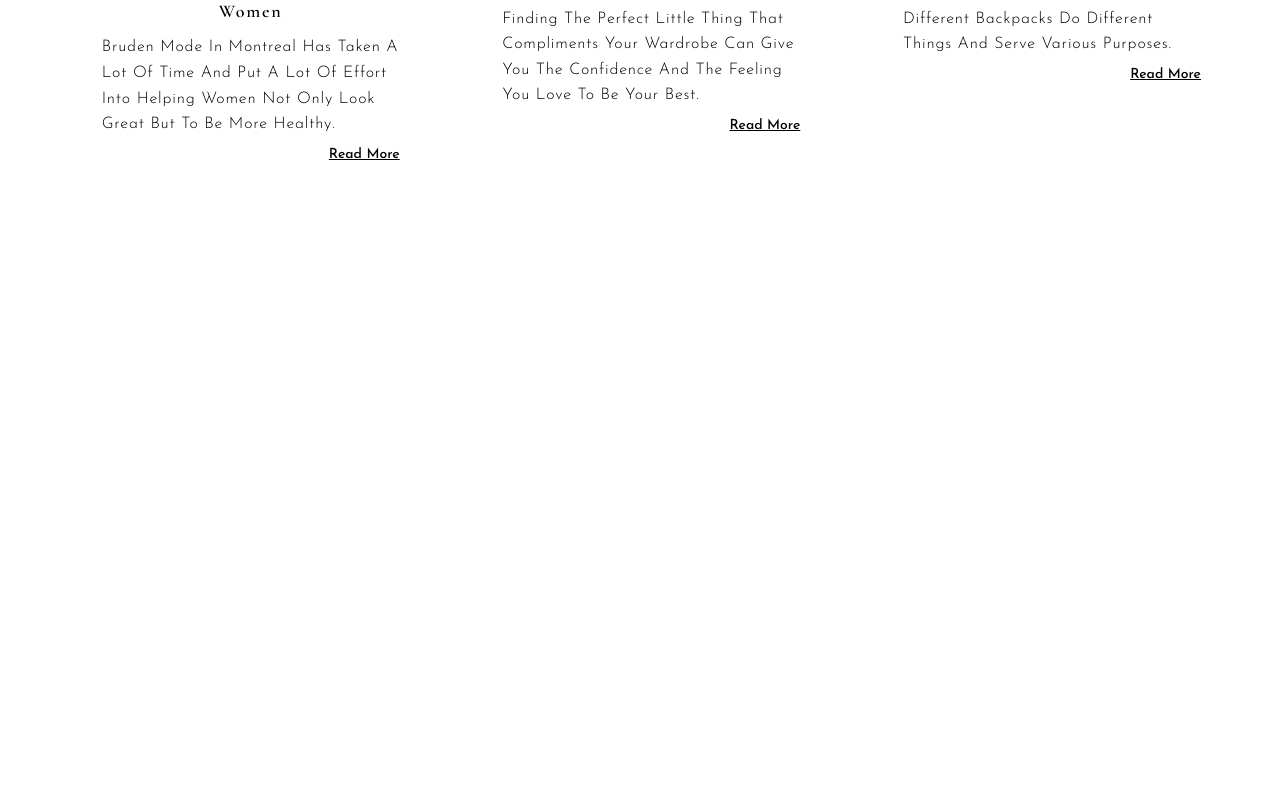
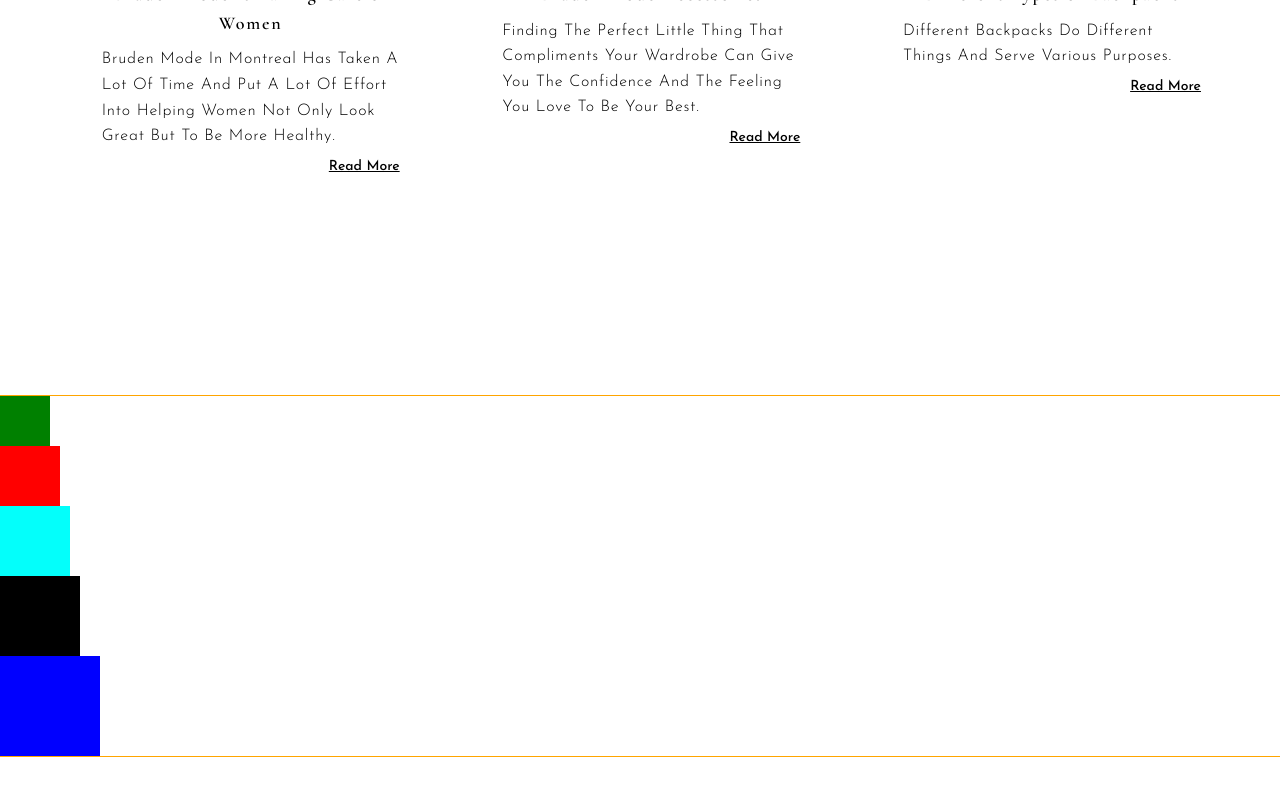
Before and after one commit to yevhenii-nykytiuk/pactice--maket--4, a plain HTML site: page index.html in a window 1280 px wide. Shown: the part 3938-4734 px from the top of the page. Before the commit the page ends 4300 px from the top, so only its background shows below. Drawn offline with nearby package versions, Linux system fonts and the light colour scheme.

Commit message:
added project

```diff
--- a/css/styles.css
+++ b/css/styles.css
@@ -24,6 +24,7 @@ ul {
 img {
   display: block;
   max-width: 100%;
+  height: auto;
 }
 
 .list {
@@ -523,8 +524,18 @@ img {
   letter-spacing: 0.1em;
   text-transform: capitalize;
   color: #000000;
-  text-align: center;
   margin-bottom: 60px;
+  display: flex;
+  align-items: center;
+  flex-direction: column;
+}
+
+.title-latest::after {
+  margin-top: 10px;
+  width: 100px;
+  border: 1px solid #DE1616;
+  display: block;
+  content: '';
 }
 
 .latest-list {
@@ -543,6 +554,7 @@ img {
 .card {
   background-color: #fff;
   cursor: pointer;
+  height: 466px;
 }
 
 .card:hover {
@@ -609,4 +621,89 @@ img {
 
 }
 
+
 /* ========================</SECTION-LATESK>===================== */
+
+
+
+
+.container-module-5 {
+  height: 1000px;
+  outline: 1px solid rgb(175, 1, 1);
+}
+
+.wrapper-cintainer {
+  position: relative;
+  /* display: flex;
+  height: 500px;
+  justify-content: center;
+  align-items: center; */
+  outline: 1px solid orange;
+}
+
+.box {
+  width: 500px;
+  cursor: pointer;
+}
+
+.green {
+  top: 0;
+  left: 0;
+  width: 50px;
+  height: 50px;
+  background-color: green;
+
+  transition: transform 2000ms ease;
+}
+
+.red {
+  width: 60px;
+  height: 60px;
+  background-color: red;
+
+  transition: transform 2000ms ease-in;
+}
+
+.white {
+  width: 70px;
+  height: 70px;
+  background-color: rgb(3, 255, 251);
+
+  transition: transform 2000ms ease-out;
+}
+
+.black {
+  width: 80px;
+  height: 80px;
+  background-color: black;
+  transition: transform 2000ms ease-in-out;
+}
+
+.blue {
+  width: 100px;
+  height: 100px;
+  background-color: blue;
+}
+
+  /* transition: transform 2000ms ease;
+}
+
+.blue:hover {
+  transform: translate(500px);
+}
+
+.box:hover:nth-child(1) {
+  transform: translate(100px);
+}
+
+.box:hover:nth-child(2) {
+  transform: translate(100px);
+}
+
+.box:hover:nth-child(3) {
+  transform: translate(100px);
+}
+
+.box:hover:nth-child(4) {
+  transform: translate(100px);
+} */
--- a/index.html
+++ b/index.html
@@ -358,6 +358,17 @@
         </div>
       </section>
 
+
+      <section class="container-module-5">
+        <div class="wrapper-cintainer">
+          <div class="box green"></div>
+          <div class="box red"></div>
+          <div class="box white"></div>
+          <div class="box black"></div>
+          <div class="box blue"></div>
+        </div>
+      </section>
+
     </main>
 
     <footer>
```
